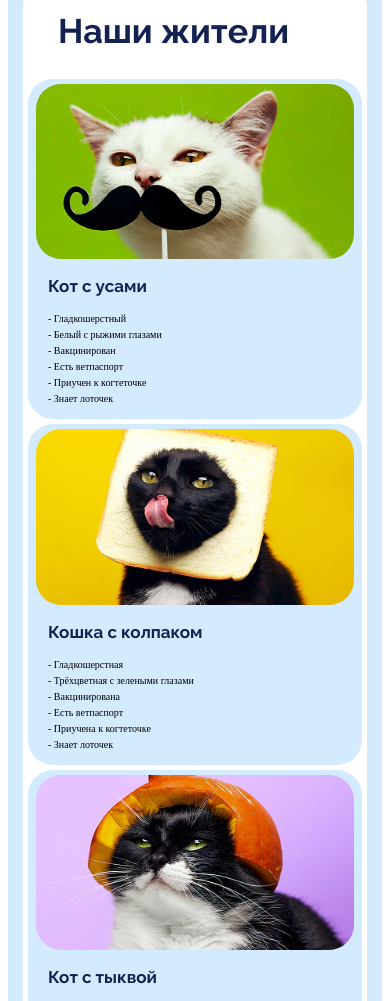
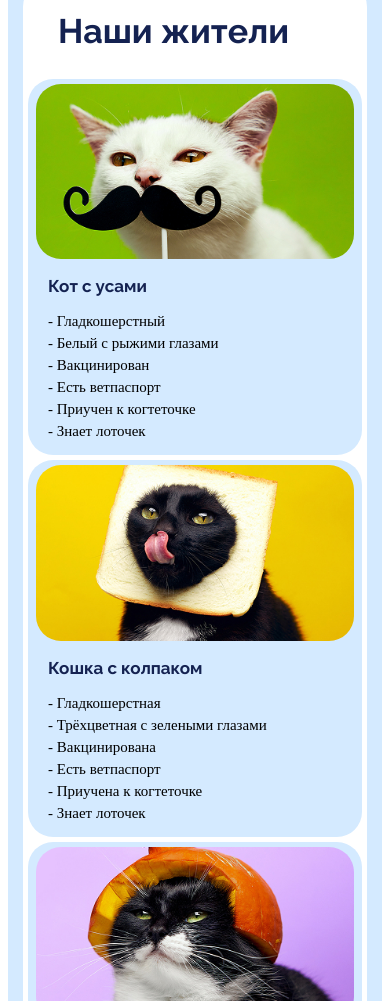
Before and after one commit to AlexGukov44/cat-2.0-2026-, a plain HTML site: page index.html in a window 390 px wide. Shown: the part 617-1618 px from the top of the page. Drawn offline with Linux system fonts and the light colour scheme.

Commit message:
увеличил шрифт на мобильном для списка li

```diff
--- a/css/style.css
+++ b/css/style.css
@@ -149,4 +149,7 @@ li {
     .container {
         grid-template-columns: 1fr;
     }
+    li {
+        font-size: 15px;
+    }
 }
```
